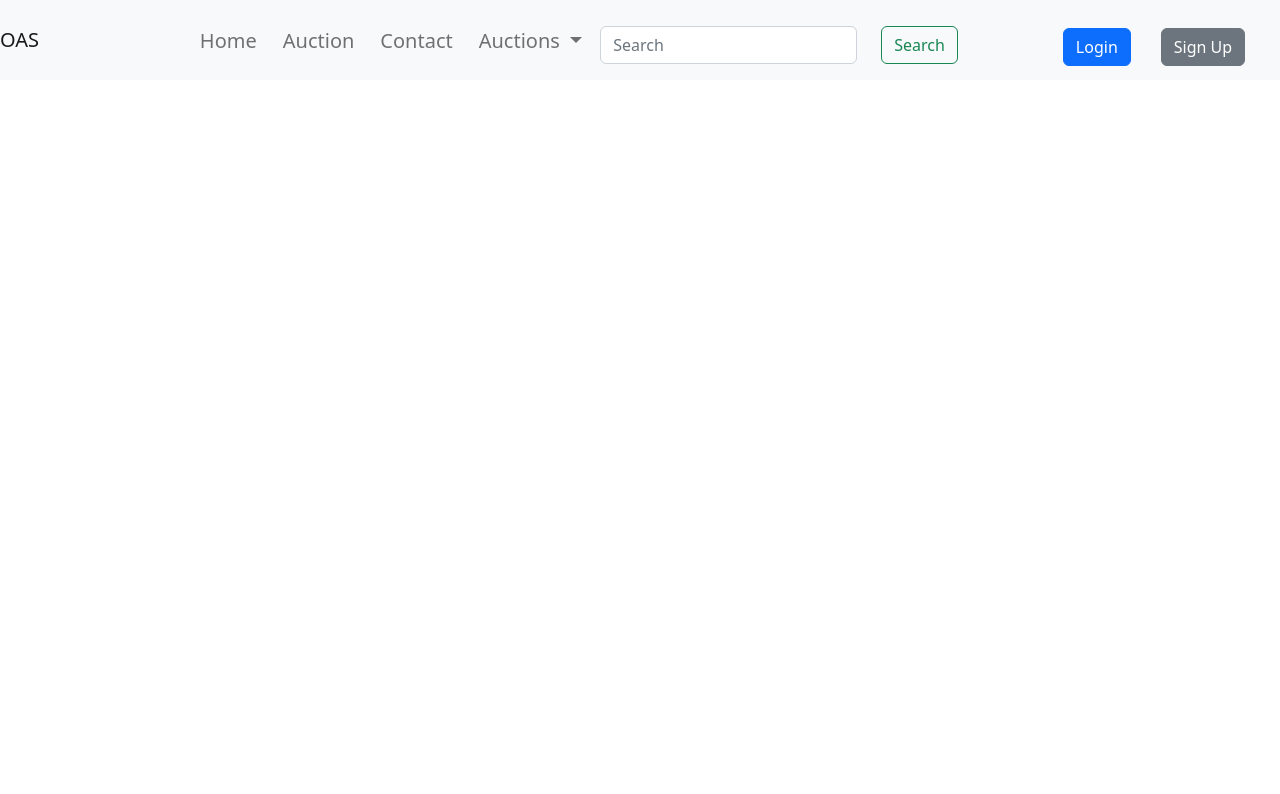
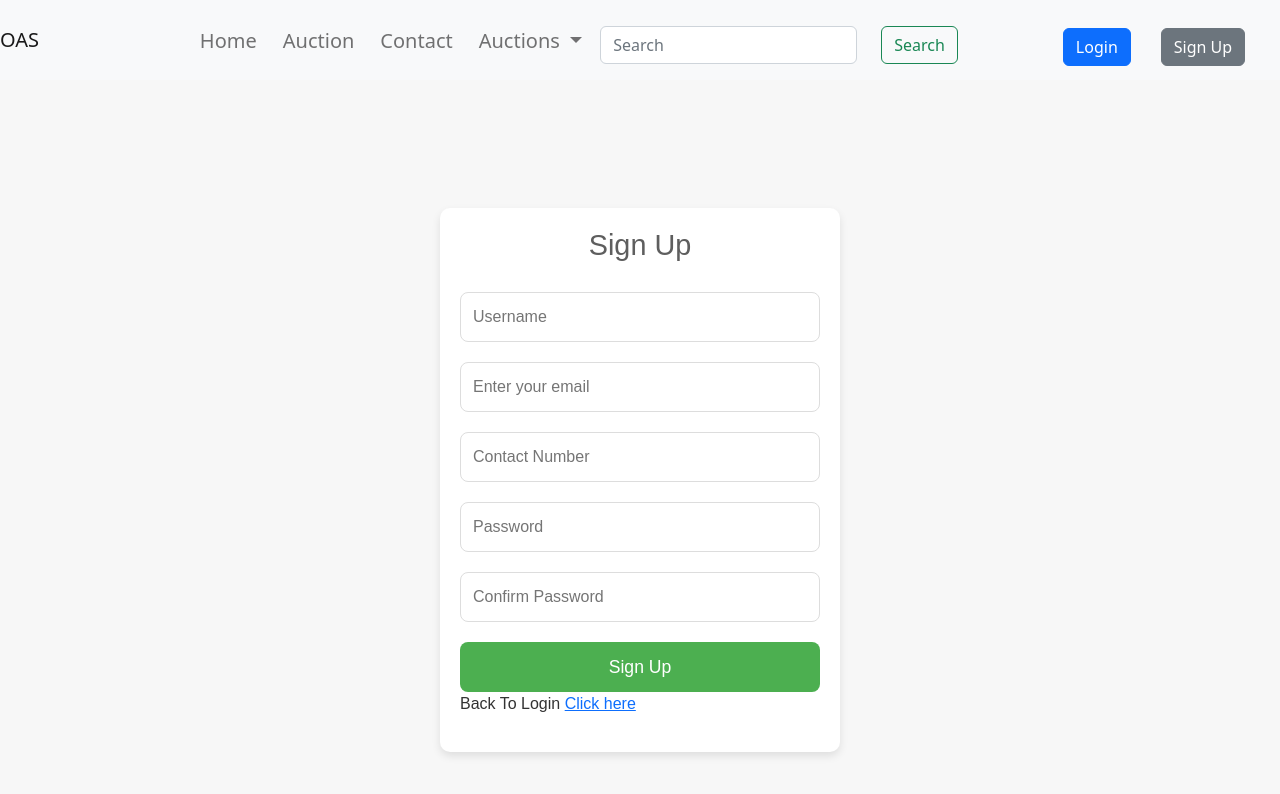
Before and after one commit to KarkalaTejasPai/OAS-Frontend, an Angular app in the folder OAS-FE/: page /app-sign-up in a window 1280 px wide. Before the commit this address led to /. Shown: the top 794 px of the page. Built offline with nearby package versions, Linux system fonts and the light colour scheme.

Commit message:
Signup/Login 2

```diff
--- a/OAS-FE/src/app/app.component.ts
+++ b/OAS-FE/src/app/app.component.ts
@@ -6,7 +6,7 @@ import { SellProductsComponent } from './components/sell-products/sell-products.
 
 @Component({
   selector: 'app-root',
-  imports: [HeaderComponent, RouterOutlet, AuctionsComponent,SellProductsComponent],
+  imports: [HeaderComponent, RouterOutlet],
   templateUrl: './app.component.html',
   styleUrl: './app.component.css'
 })
--- a/OAS-FE/src/app/components/header/header.component.html
+++ b/OAS-FE/src/app/components/header/header.component.html
@@ -37,10 +37,10 @@
         </nav>
       </li>
       <li class="nav-item ml-auto">
-        <button type="button" class="btn btn-primary custom-margin-login" routerLink="./login">Login</button>
+        <button type="button" class="btn btn-primary custom-margin-login" routerLink="/app-login">Login</button>
     </li>
     <li class="nav-item">
-        <button type="button" class="btn btn-secondary custom-margin-signup" routerLink="./signup">Sign Up</button>
+        <button type="button" class="btn btn-secondary custom-margin-signup" routerLink="/app-sign-up">Sign Up</button>
     </li>
     </ul>
   </div>
--- a/OAS-FE/src/app/components/login/login.component.html
+++ b/OAS-FE/src/app/components/login/login.component.html
@@ -4,7 +4,7 @@
         <input type="text" id="username" placeholder="Username" required/>
         <input type="password" id="password" placeholder="Password" required/>
         <button id="login-btn">Login</button>
-        <p>Don't have an account? <a routerLink="/signup">Register here</a></p>
+        <p>Don't have an account? <a routerLink="/app-sign-up">Register here</a></p>
         <p id="login-error-message" class="error-message"></p>
       </div>
 </div>
--- a/OAS-FE/src/app/components/sign-up/sign-up.component.html
+++ b/OAS-FE/src/app/components/sign-up/sign-up.component.html
@@ -7,7 +7,7 @@
         <input type="password" id="password" placeholder="Password" required/>
         <input type="password" id="confirm-password" placeholder="Confirm Password" required/>
         <button id="signup-btn">Sign Up</button>
-        <p>Back To Login <a routerLink="/login">Click here</a></p>
+        <p>Back To Login <a routerLink="/app-login">Click here</a></p>
         <p id="signup-error-message" class="error-message"></p>
       </div>
 </div>
```
Also changed, not shown: OAS-FE/src/app/app.routes.ts (+10 -0 lines).
